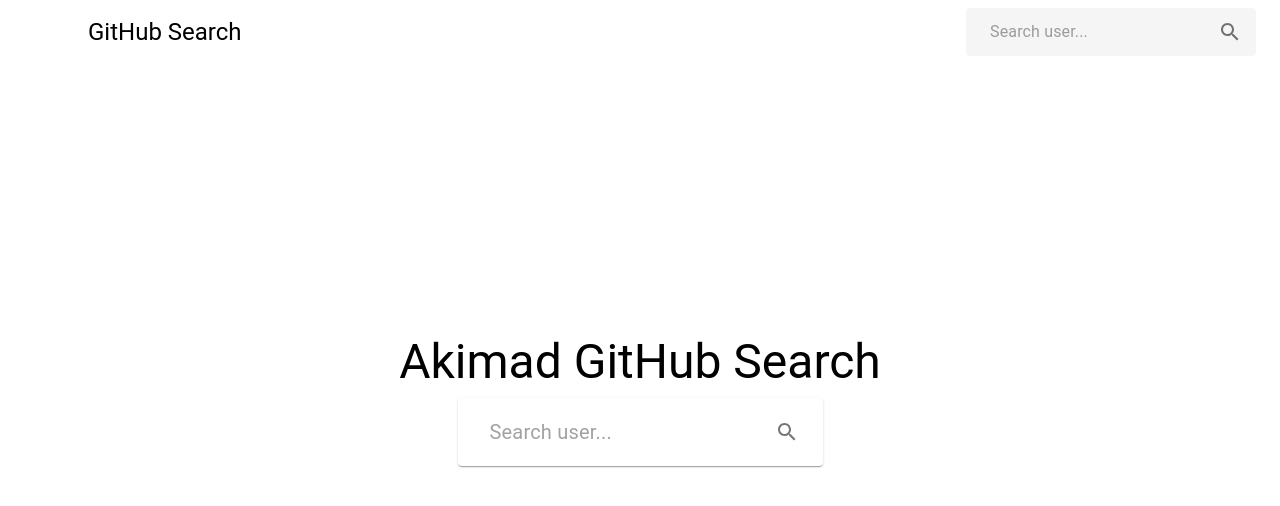
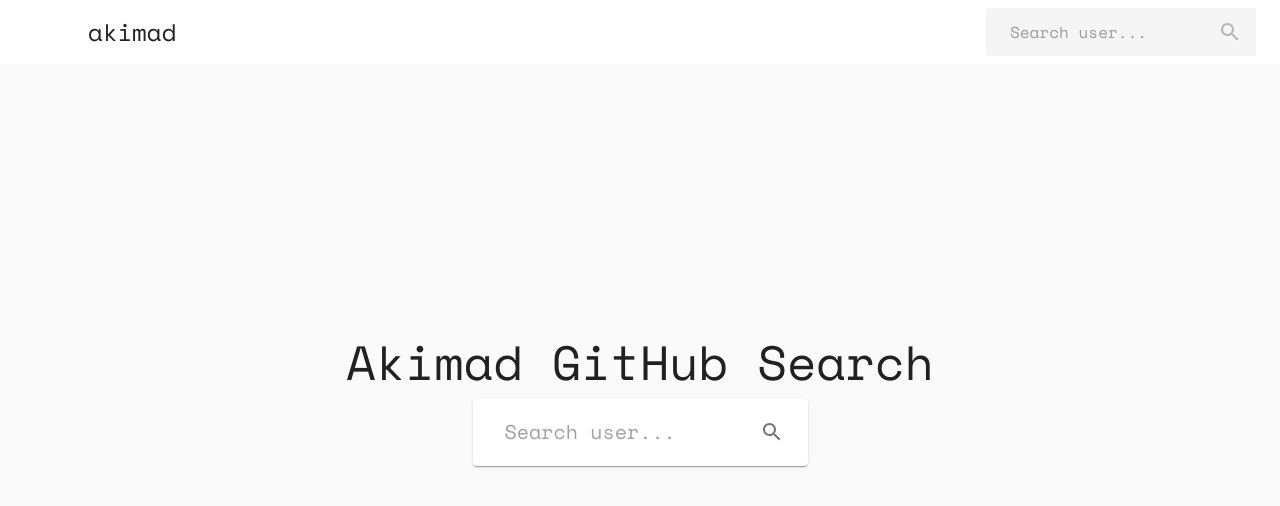
Before and after one commit to svictoreq/akimad-github, a React (Create React App) app: page / in a window 1280 px wide. Shown: the top 506 px of the page. Built offline with nearby package versions, Linux system fonts and the light colour scheme.

Commit message:
Improve styles overall on the site

```diff
--- a/src/components/topSearchBar/TopSearchBar.js
+++ b/src/components/topSearchBar/TopSearchBar.js
@@ -29,6 +29,7 @@
         placeholder="Search user..."
         value={search}
         onChange={handleChange}
+        type="search"
         endAdornment={(
           <InputAdornment
             position="end"
@@ -39,6 +40,7 @@
             <IconButton
               size="small"
               type="submit"
+              disabled={!search.length}
               classes={{
                 sizeSmall: classes.iconButtonSizeSmall,
               }}
@@ -52,6 +54,7 @@
             classes.inputBaseRoot,
             "MuiPaper-rounded",
           ].join(" "),
+          input: classes.inputBaseInput,
         }}
       />
     </form>
--- a/src/components/topSearchBar/topSearchBarStyles.js
+++ b/src/components/topSearchBar/topSearchBarStyles.js
@@ -12,6 +12,14 @@
     padding: theme.spacing(1),
     paddingLeft: theme.spacing(3),
   },
+  inputBaseInput: {
+    [theme.breakpoints.down("sm")]: {
+      width: 0,
+      "&:focus": {
+        width: "100%",
+      },
+    },
+  },
   iconButtonSizeSmall: {
     padding: 6,
   },
--- a/src/containers/app/App.js
+++ b/src/containers/app/App.js
@@ -1,5 +1,5 @@
 // React imports
-import { useEffect, useState } from "react";
+import { useEffect, useMemo, useState } from "react";
 import {
   Route,
   useHistory,
@@ -11,12 +11,13 @@
 // Material-ui imports
 import AppBar from "@material-ui/core/AppBar";
 import ArrowBack from "@material-ui/icons/ArrowBack";
+import CssBaseline from "@material-ui/core/CssBaseline";
 import Container from "@material-ui/core/Container";
 import IconButton from "@material-ui/core/IconButton";
 import Toolbar from "@material-ui/core/Toolbar";
 import Typography from "@material-ui/core/Typography"
 import useMediaQuery from "@material-ui/core/useMediaQuery";
-import { useTheme } from "@material-ui/core/styles";
+import { createTheme, ThemeProvider } from "@material-ui/core/styles";
 
 // Local imports
 import useStyles from "./appStyles";
@@ -34,10 +35,46 @@
     strict: true,
     sensitive: true,
   });
+
+  const prefersDarkMode =  useMediaQuery("(prefers-color-scheme: dark)");
+
+  const theme = useMemo(
+    () => createTheme({
+      typography: {
+        fontFamily: [
+          '"Space Mono"',
+          '"SF Mono"',
+          '"Ubuntu Mono"',
+          '"Consolas"',
+          'monospaced',
+        ],
+        h1: {
+          textAlign: "left",
+        },
+        h2: {
+          textAlign: "left",
+        },
+        h3: {
+          textAlign: "left",
+        },
+        h4: {
+          textAlign: "left",
+        },
+        h5: {
+          textAlign: "left",
+        },
+        h6: {
+          textAlign: "left",
+        },
+      },
+      palette: {
+        type: prefersDarkMode ? "dark" : "light",
+      },
+    }),
+    [prefersDarkMode],
+  )
+  const isNotSmallScreen = useMediaQuery(theme.breakpoints.up("md"));
   const classes = useStyles();
-
-  const theme = useTheme();
-  const isNotSmallScreen = useMediaQuery(theme.breakpoints.up("md"));
 
   function handleGoBack() {
     const { pathname } = location;
@@ -73,25 +110,34 @@
   }, [homeRouteMatch]);
 
   return (
+    <ThemeProvider theme={theme}>
+      <CssBaseline />
       <Container
         classes={{ root: classes.containerRoot }}
         maxWidth={false}
       >
-      <AppBar color="inherit" elevation={homeRouteMatch.isExact ? 0 : 4}>
-        <Toolbar>
+        <AppBar
+          color="inherit"
+          elevation={!homeRouteMatch.isExact && !isNotSmallScreen ? 4 : 0}
+        >
+          <Toolbar classes={{ regular: classes.toolbarRegular }}>
             {isBackButtonEnabled && (
               <IconButton color="inherit" onClick={handleGoBack}>
                 <ArrowBack />
               </IconButton>
             )}
-          <Typography variant="h5"
+            {(homeRouteMatch.isExact || isNotSmallScreen) && (
+              <Typography variant={isNotSmallScreen ? "h5" : "h6"}
                 classes={{
+                  h6: classes.appBarTitle,
                   h5: isBackButtonEnabled
                     ? classes.marginBack
                     : classes.marginNormal
-          }}>
-            GitHub Search
+                }}
+              >
+                akimad
               </Typography>
+            )}
             <TopSearchBar handleSearch={handleSearch} />
           </Toolbar>
         </AppBar>
@@ -107,6 +153,7 @@
           </Route>
         </Switch>
       </Container>
+    </ThemeProvider>
   );
 }
 
--- a/src/containers/app/appStyles.js
+++ b/src/containers/app/appStyles.js
@@ -1,6 +1,12 @@
 import { makeStyles } from "@material-ui/core/styles";
 
 export default makeStyles((theme) => ({
+  appBarTitle: {
+    marginRight: theme.spacing(2),
+  },
+  toolbarRegular: {
+    minHeight: theme.spacing(8),
+  },
   containerRoot: {
     flex: 1,
     height: "100%",
@@ -11,6 +17,7 @@
     marginLeft: theme.spacing(8),
   },
   marginBack: {
+    marginRight: theme.spacing(2),
     marginLeft: theme.spacing(2),
   },
 }));
--- a/src/containers/search/Search.js
+++ b/src/containers/search/Search.js
@@ -76,7 +76,7 @@
       {statusSelector === "loading"
         ? (
           <Container classes={{ root: classes.circularProgressContainer }}>
-            <CircularProgress size={60} />
+            <CircularProgress color="inherit" size={60} />
           </Container>
         )
         : (
@@ -87,7 +87,12 @@
                   <CardButton onClick={handleCardClick(item.login)}>
                     <Avatar src={item.avatar_url} classes={{ root: classes.avatarRoot }} />
                     <figcaption>
-                      <Typography variant="h6">
+                      <Typography
+                        variant="h6"
+                        classes={{
+                          root: classes.typographyRoot
+                        }}
+                      >
                         {item.login}
                       </Typography>
                     </figcaption>
--- a/src/containers/search/searchStyles.js
+++ b/src/containers/search/searchStyles.js
@@ -27,4 +27,7 @@
   paginationItemRoot: {
     fontWeight: 700,
   },
+  typographyRoot: {
+    wordWrap: "anywhere",
+  },
 }))
--- a/src/containers/user/User.js
+++ b/src/containers/user/User.js
@@ -63,7 +63,7 @@
               maxWidth={false}
               classes={{ root: classes.circularProgressContainer }}
             >
-              <CircularProgress size={60} />
+              <CircularProgress color="inherit" size={60} />
             </Container>
           ) : (
             <Grid container spacing={4}>
```
Also changed, not shown: src/components/themeButton/ThemeButton.js (added). Lines whose indentation alone changed are shown as unchanged.
